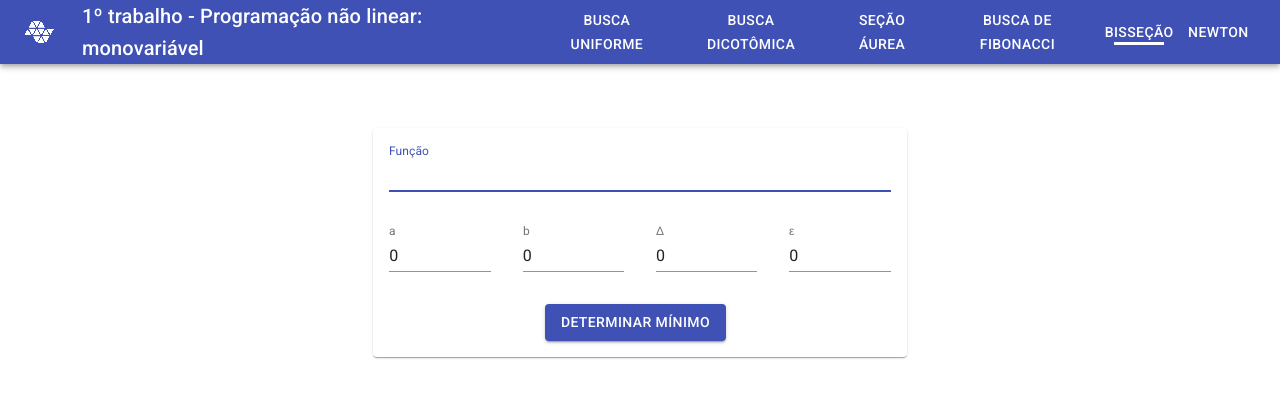
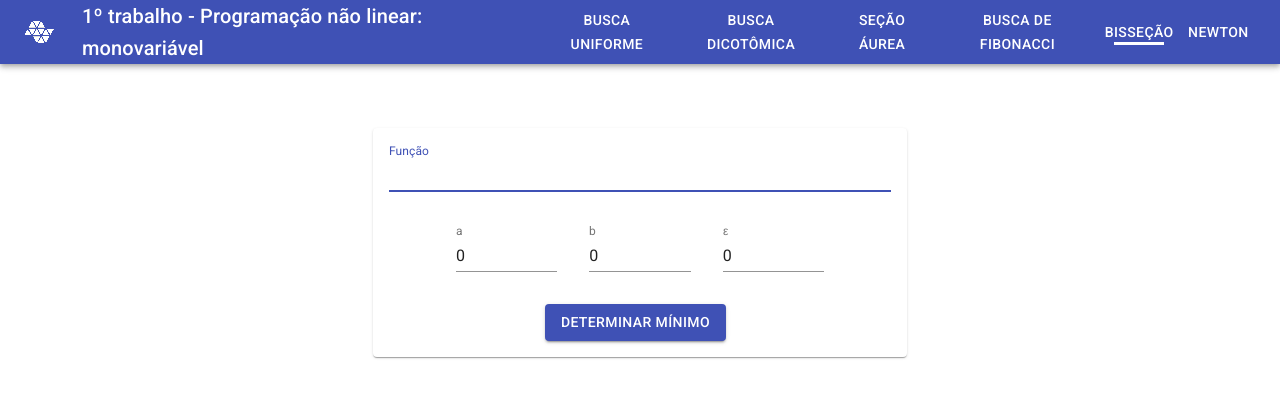
Before and after one commit to maykonmichel/4627AT1, a React (Create React App) app: page /bissecao in a window 1280 px wide. Shown: the top 398 px of the page. Built offline with nearby package versions, Linux system fonts and the light colour scheme.

Commit message:
Metodo Bisseção

```diff
--- a/src/methods/bisection.js
+++ b/src/methods/bisection.js
@@ -1,4 +1,30 @@
-export default async () =>
-  new Promise((resolve, reject) => {
-    return reject(new Error('TODO implement bisection'));
+import { create, all } from 'mathjs';
+
+export default async ({ f, fn, a, b, e }) =>
+  new Promise((resolve) => {
+
+    //ENCONTRA N
+    let n = 0;
+    for (let i = 0; i < 9999; i++) {
+      if(Math.pow(2, i)>= 1/(e/(b-a))){
+        n = i;
+        break;
+      }
+    }
+
+    //CALCULA
+    for (let i = 0; i < n; i++) {
+      let x = (a+b)/2;
+      let valorDerivada = derivada(fn, x);
+      if(valorDerivada < 0) a = x;
+      else if(valorDerivada > 0) b = x;
+      else break;
+    }
+
+    return resolve((a+b)/2);
   });
+
+  function derivada(fn, num){
+    const math = create(all);
+    return math.derivative(fn,'x').evaluate({x:num})
+  }
--- a/src/methods/fibonacciSearch.js
+++ b/src/methods/fibonacciSearch.js
@@ -1,5 +1,5 @@
 export default async ({ f, a, b, e }) =>
-  new Promise((resolve, reject) => {
+  new Promise((resolve) => {
 
     let n = 0;
     for (let i = 1; i < 9999; i++) {
@@ -26,7 +26,6 @@ export default async ({ f, a, b, e }) =>
         }
     }
 
-    if (b - a >= e) return reject(new Error('Não foi possível determinar o mínimo da função'));
     return resolve((a+b)/2);
   });
 
--- a/src/methods/index.js
+++ b/src/methods/index.js
@@ -17,4 +17,4 @@ const methods = {
 };
 
 export default (method, { f, ...args }) =>
-  methods[method]({ f: (x) => evaluate(f, { x }), ...args });
+methods[method]({ fn: f, f: (x) => evaluate(f, { x }), ...args });
--- a/src/pages/Bisection/index.js
+++ b/src/pages/Bisection/index.js
@@ -12,7 +12,6 @@ const initialValues = {
   f: '',
   a: 0,
   b: 0,
-  d: 0,
   e: 0,
 };
 
@@ -26,7 +25,6 @@ const validationSchema = yup.object().shape({
   f: yup.string().label('Função').required(),
   a: yup.number().label('a').required(),
   b: yup.number().label('b').required(),
-  d: yup.number().label('Δ').required().moreThan(0),
   e: yup.number().label('ε').required().moreThan(0),
 });
 
@@ -116,18 +114,6 @@ export default memo(() => {
               <Grid item xs={3}>
                 <TextField
                   type="number"
-                  error={!!errors.d}
-                  helperText={errors.d}
-                  name="d"
-                  label="Δ"
-                  value={values.d}
-                  onChange={handleChange}
-                  fullWidth
-                />
-              </Grid>
-              <Grid item xs={3}>
-                <TextField
-                  type="number"
                   error={!!errors.e}
                   helperText={errors.e}
                   name="e"
```
